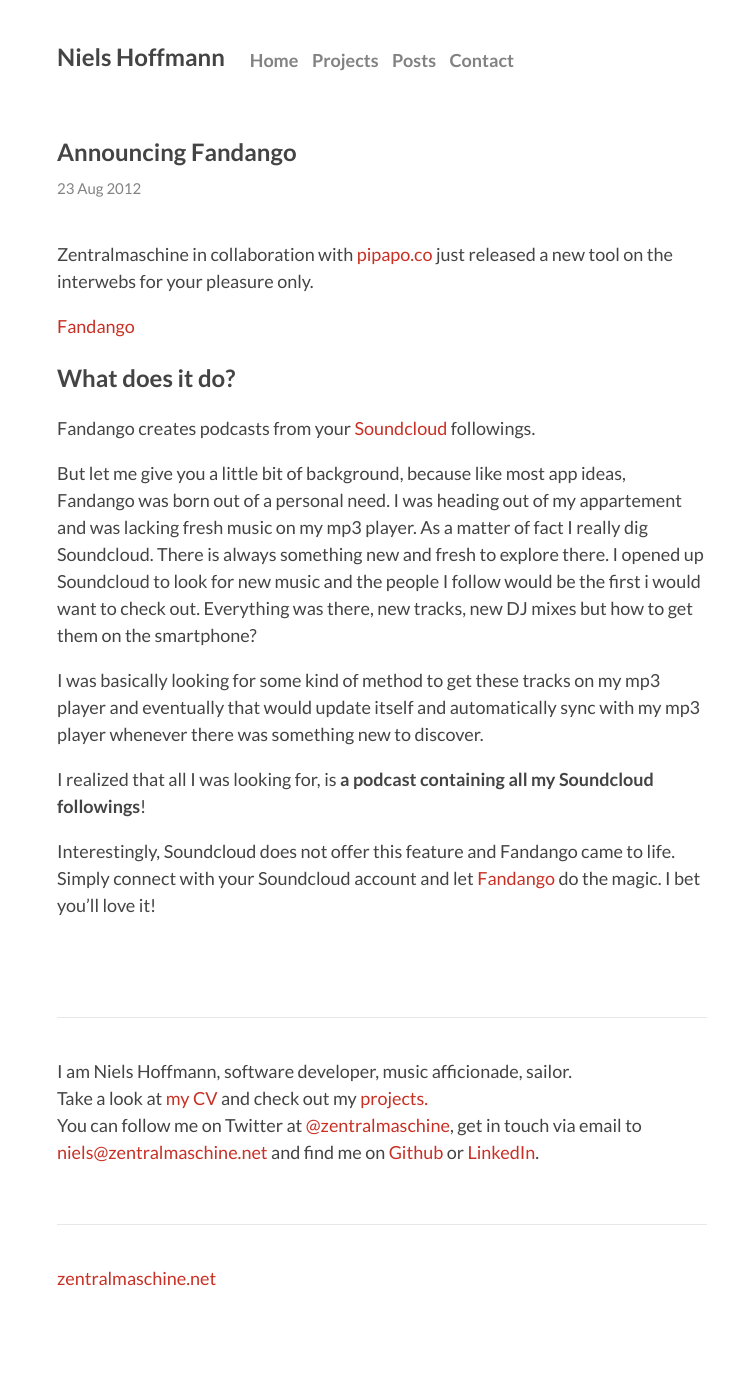
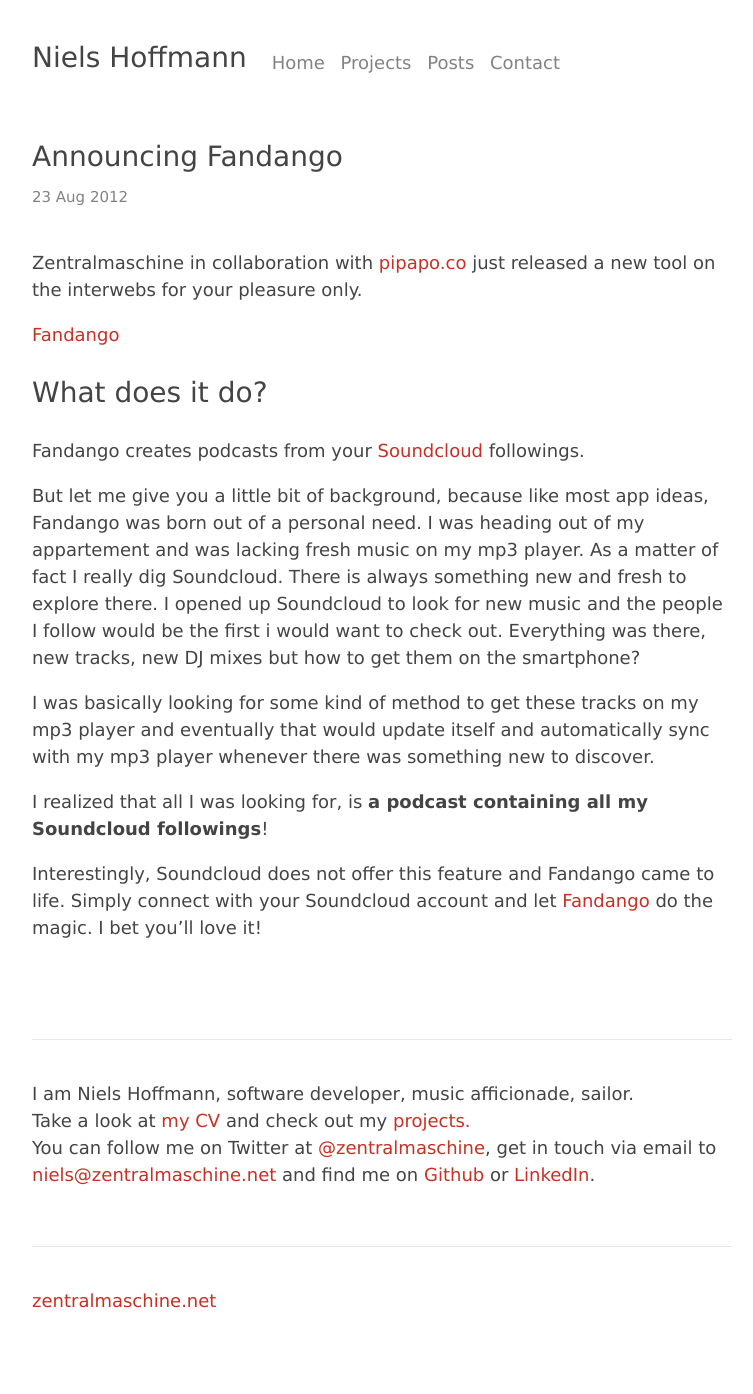
Before and after one commit to nhoffmann/nhoffmann.github.com, a Jekyll site: the page built from blog/_posts/2012-08-23-announcing-fandango.markdown, in a window 1280 px wide. Shown: the whole page, without its empty margins (258-1011 px from the left). Built offline with Jekyll 4.4.1, drawn with Linux system fonts in a browser that asks for light colours; before the commit the page ends 1372 px from its top, so only the background shows below that.

Commit message:
Style improvements

```diff
--- a/_sass/_content.scss
+++ b/_sass/_content.scss
@@ -9,7 +9,6 @@
 .content__portrait {
   float: left;
   margin: 0 30px 20px 0;
-  border-radius: 10%;
 }
 
 .content__link-list {
--- a/_sass/_global.scss
+++ b/_sass/_global.scss
@@ -3,6 +3,7 @@
   font-family: $font-family;
   font-size: $font-size-base;
   line-height: $line-height-base;
+  font-weight: 200;
 }
 
 a {
@@ -25,5 +26,5 @@
 .site {
   margin: 40px auto 80px;
 
-  max-width: 650px;
+  max-width: 700px;
 }
--- a/_sass/_header.scss
+++ b/_sass/_header.scss
@@ -9,7 +9,7 @@
 .header__title {
   display: inline;
   margin: 0 25px 0 0;
-  line-height: 1.4;
+  line-height: 1.3;
 }
 
 .header__nav-list {
--- a/_sass/_project.scss
+++ b/_sass/_project.scss
@@ -9,16 +9,17 @@
 }
 
 .project__title {
+  font-size: 20px;
   margin: 0;
-  font-size: 20px;
 }
 
 .project__media {
+  float: right;
+
+  margin-bottom: 10px;
+  margin-left: 15px;
+
   width: 300px;
-
-  float: right;
-  margin-left: 15px;
-  margin-bottom: 10px;
 }
 
 .project__image {
@@ -26,11 +27,11 @@
 }
 
 .project__facts {
-  margin: 0;
-  padding: 0;
+  color: $grey-color;
+  font-size: $font-size-small;
 
   list-style: none;
 
-  color: $grey-color;
-  font-size: $font-size-small;
+  margin: 0;
+  padding: 0;
 }
--- a/_sass/_variables.scss
+++ b/_sass/_variables.scss
@@ -1,12 +1,12 @@
-@import url(https://fonts.googleapis.com/css?family=Lato:400,700,400italic,700italic|Lora:400,700,400italic,700italic|Exo:500,600,700,800,900,800italic,700italic,600italic,500italic);
+@import url(https://fonts.googleapis.com/css?family=Open+Sans:200,400,500);
 
 
-$font-family: "Lato", Verdana, Helvetica, sans-serif;
+$font-family: "Open+Sans", Verdana, Helvetica, sans-serif;
 
 $font-size-base:   18px;
 $line-height-base: 1.5;
 
-$text-color:       #444444;
+$text-color:       #444;
 $brand-color:      #9d261d;
 
 $grey-color:       #828282;
@@ -17,7 +17,7 @@
 $link-color-hover: $brand-color;
 $nav-link-color: $grey-color;
 
-$headings-font-size: 24px;
-$headings-font-weight: 600;
+$headings-font-size: 28px;
+$headings-font-weight: 400;
 
 $font-size-small: 15px;
```
